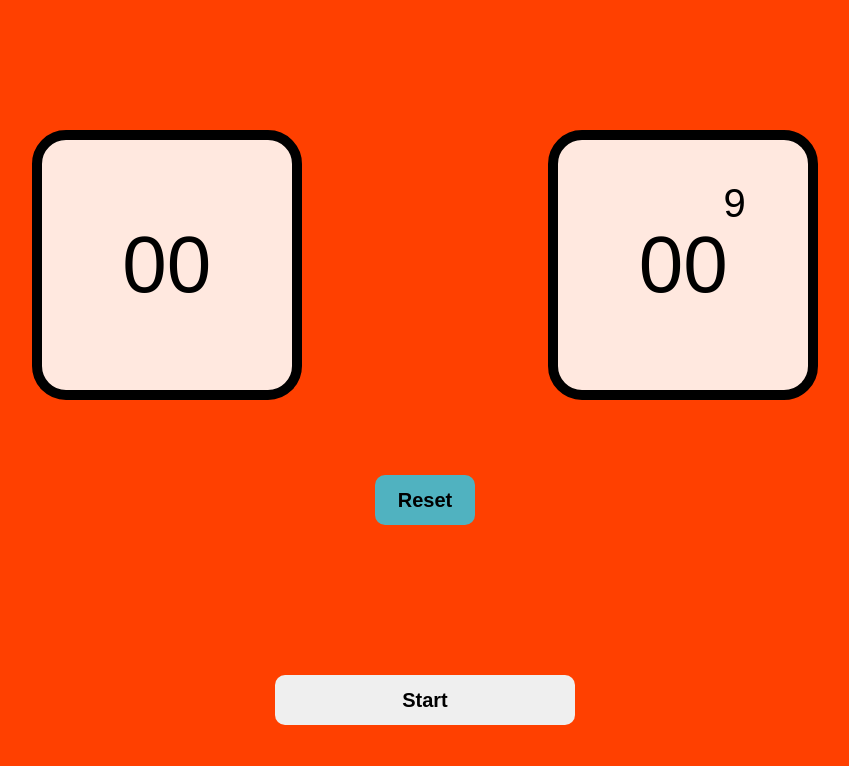
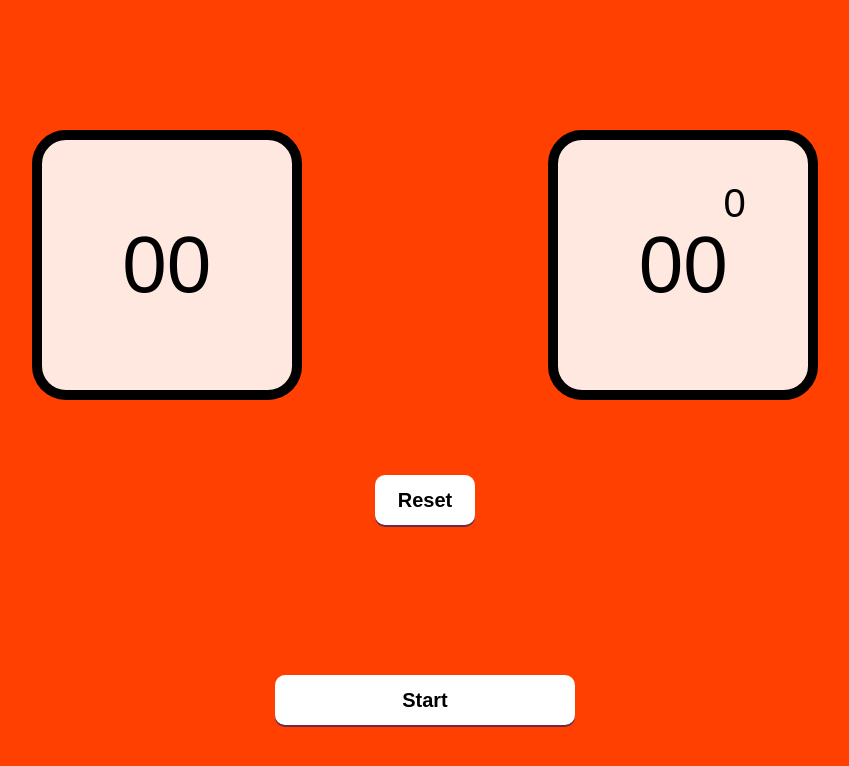
Before and after one commit to Elvin-Mammadli/Timer-JS, a plain HTML site: page index.html in a window 1280 px wide. Both pictures are taken after a click on the button "Start". Shown: the whole page, without its empty margins (215-1064 px from the left). Drawn offline with Linux system fonts and the light colour scheme.

Commit message:
ms correction from 9 to 0

```diff
--- a/index.html
+++ b/index.html
@@ -17,7 +17,7 @@
         </div>
         <div class="screen right">
             <input class="sec" type="text" value="00" maxlength="2">
-            <input class="millisec" type="text" value="9" readonly>
+            <input class="millisec" type="text" value="0" readonly>
         </div>
     </div>
     <div class="bottom">
--- a/script.js
+++ b/script.js
@@ -37,7 +37,7 @@ function startCountDown() {
         else {
             clearInterval(totalSecInterval);
             clearInterval(milliSecInterval);
-            millisec.value = '9';
+            millisec.value = '0';
             sec.value = '00';
             min.value = '00';
         }
--- a/style.css
+++ b/style.css
@@ -83,4 +83,23 @@ div.bottom {
     font-weight: bold;
     border-radius: 10px;
     border: none;
+    background-color: white;
+    box-shadow: 0 2px 0 0 #6b2a4a;
 }
+
+
+.btn:hover {
+    cursor: pointer;
+}
+
+.start:active {
+    background-color: rgb(30, 255, 0);
+    color: white;
+    box-shadow: 0 0px 0 0 #000000;
+}
+
+.reset:active {
+    background-color: rgb(17, 0, 255);
+    color: white;
+    box-shadow: 0 0px 0 0 #000000;
+}
```
